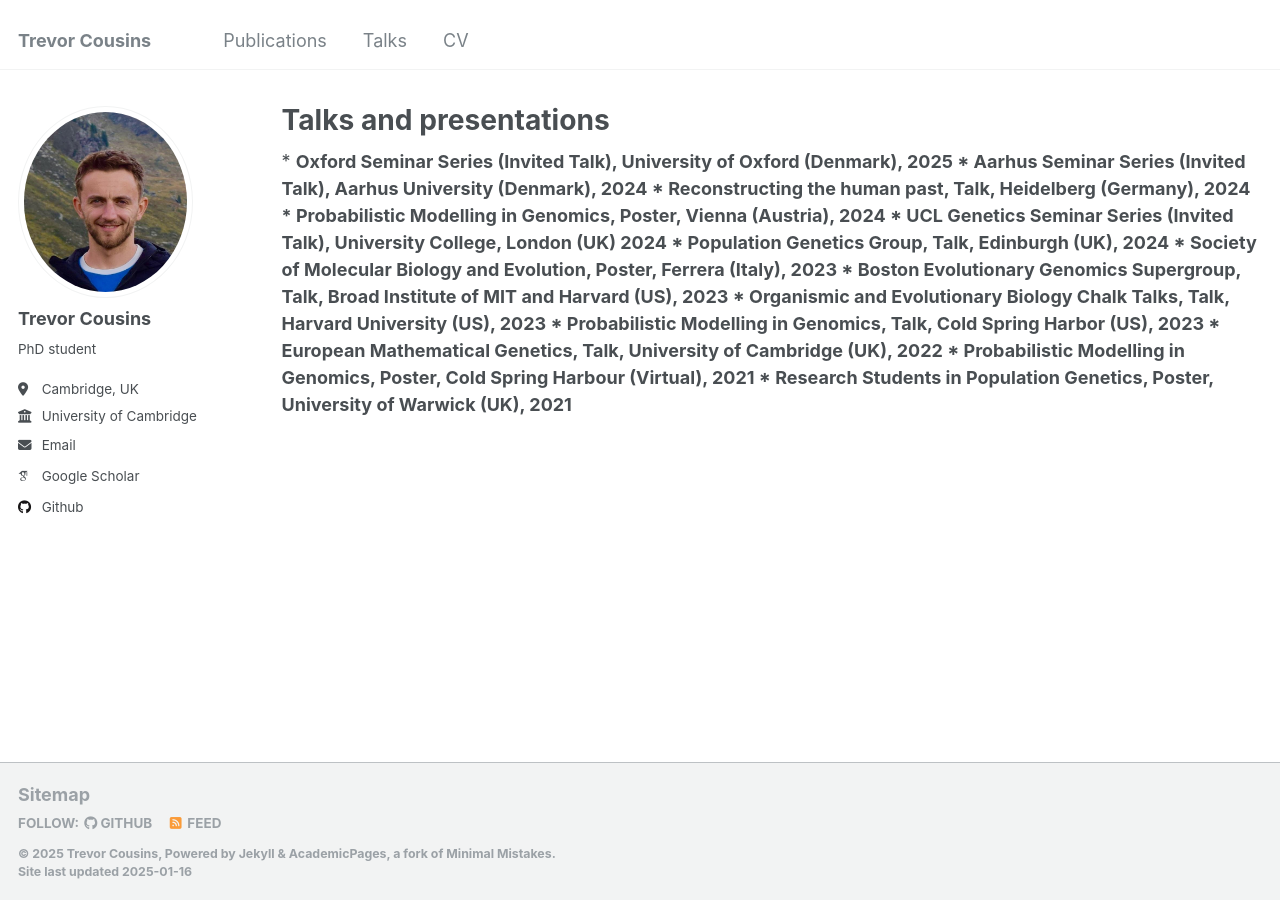
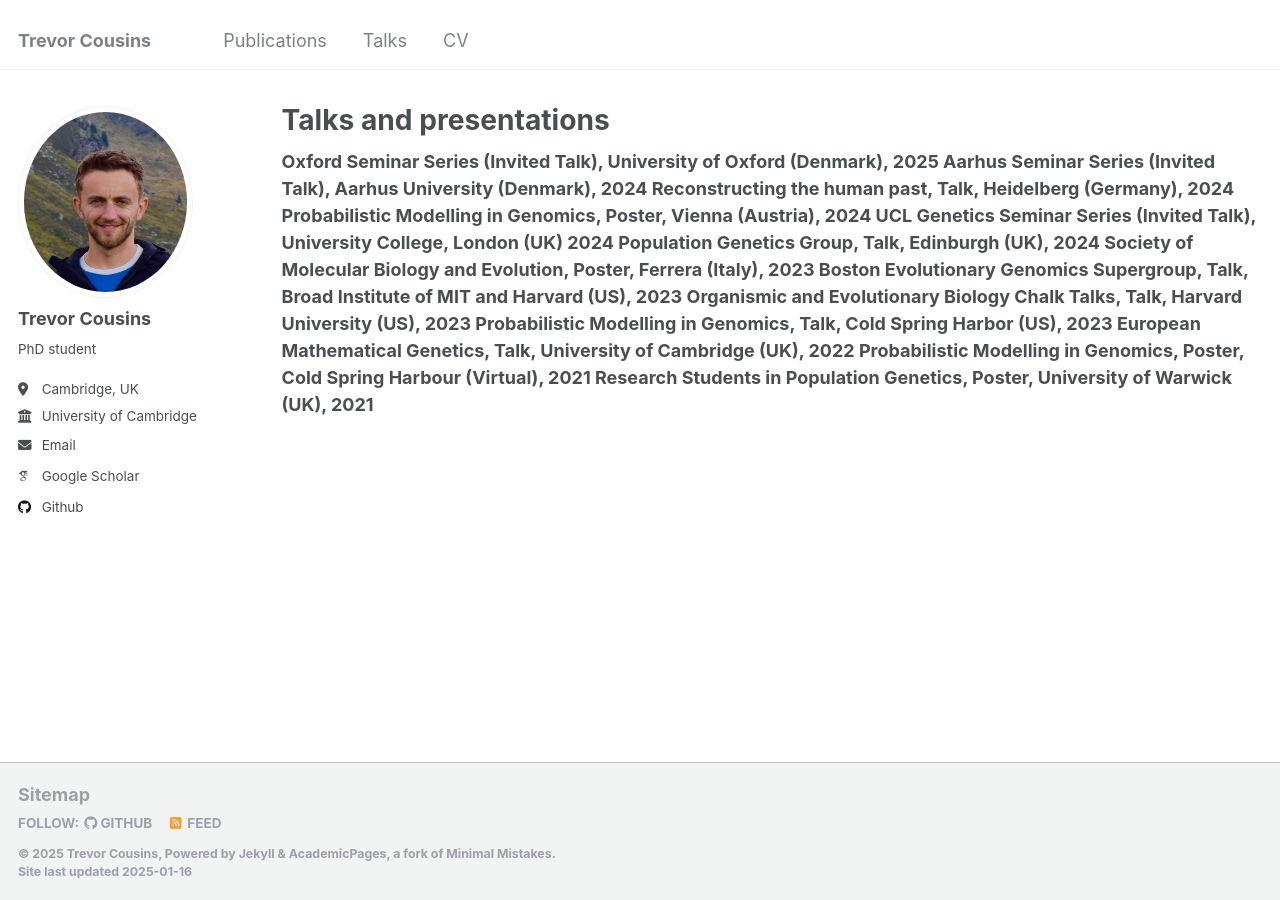
Before and after one commit to trevorcousins/trevorcousins.github.io, a Jekyll site: the page built from _pages/talks.html, in a window 1280 px wide. Built offline with Jekyll 4.4.1, drawn with Linux system fonts in a browser that asks for light colours; some web fonts are replaced.

```diff
--- a/_pages/talks.html
+++ b/_pages/talks.html
@@ -5,16 +5,16 @@ permalink: /talks/
 author_profile: true
 ---
 
-* <b>Oxford Seminar Series<b> (Invited Talk), University of Oxford (Denmark), 2025
-* <b>Aarhus Seminar Series<b> (Invited Talk), Aarhus University (Denmark), 2024
-* <b>Reconstructing the human past<b>, Talk, Heidelberg (Germany), 2024
-* <b>Probabilistic Modelling in Genomics<b>, Poster, Vienna (Austria), 2024
-* <b>UCL Genetics Seminar Series<b> (Invited Talk), University College, London (UK) 2024
-* <b>Population Genetics Group<b>, Talk, Edinburgh (UK), 2024
-* <b>Society of Molecular Biology and Evolution<b>, Poster, Ferrera (Italy), 2023
-* <b>Boston Evolutionary Genomics Supergroup<b>, Talk, Broad Institute of MIT and Harvard (US), 2023
-* <b>Organismic and Evolutionary Biology Chalk Talks<b>, Talk, Harvard University (US), 2023
-* <b>Probabilistic Modelling in Genomics<b>, Talk, Cold Spring Harbor (US), 2023
-* <b>European Mathematical Genetics<b>, Talk, University of Cambridge (UK), 2022
-* <b>Probabilistic Modelling in Genomics<b>, Poster, Cold Spring Harbour (Virtual), 2021
-* <b>Research Students in Population Genetics<b>, Poster, University of Warwick (UK), 2021
+<b>Oxford Seminar Series<b> (Invited Talk), University of Oxford (Denmark), 2025
+<b>Aarhus Seminar Series<b> (Invited Talk), Aarhus University (Denmark), 2024
+<b>Reconstructing the human past<b>, Talk, Heidelberg (Germany), 2024
+<b>Probabilistic Modelling in Genomics<b>, Poster, Vienna (Austria), 2024
+<b>UCL Genetics Seminar Series<b> (Invited Talk), University College, London (UK) 2024
+<b>Population Genetics Group<b>, Talk, Edinburgh (UK), 2024
+<b>Society of Molecular Biology and Evolution<b>, Poster, Ferrera (Italy), 2023
+<b>Boston Evolutionary Genomics Supergroup<b>, Talk, Broad Institute of MIT and Harvard (US), 2023
+<b>Organismic and Evolutionary Biology Chalk Talks<b>, Talk, Harvard University (US), 2023
+<b>Probabilistic Modelling in Genomics<b>, Talk, Cold Spring Harbor (US), 2023
+<b>European Mathematical Genetics<b>, Talk, University of Cambridge (UK), 2022
+<b>Probabilistic Modelling in Genomics<b>, Poster, Cold Spring Harbour (Virtual), 2021
+<b>Research Students in Population Genetics<b>, Poster, University of Warwick (UK), 2021
```
